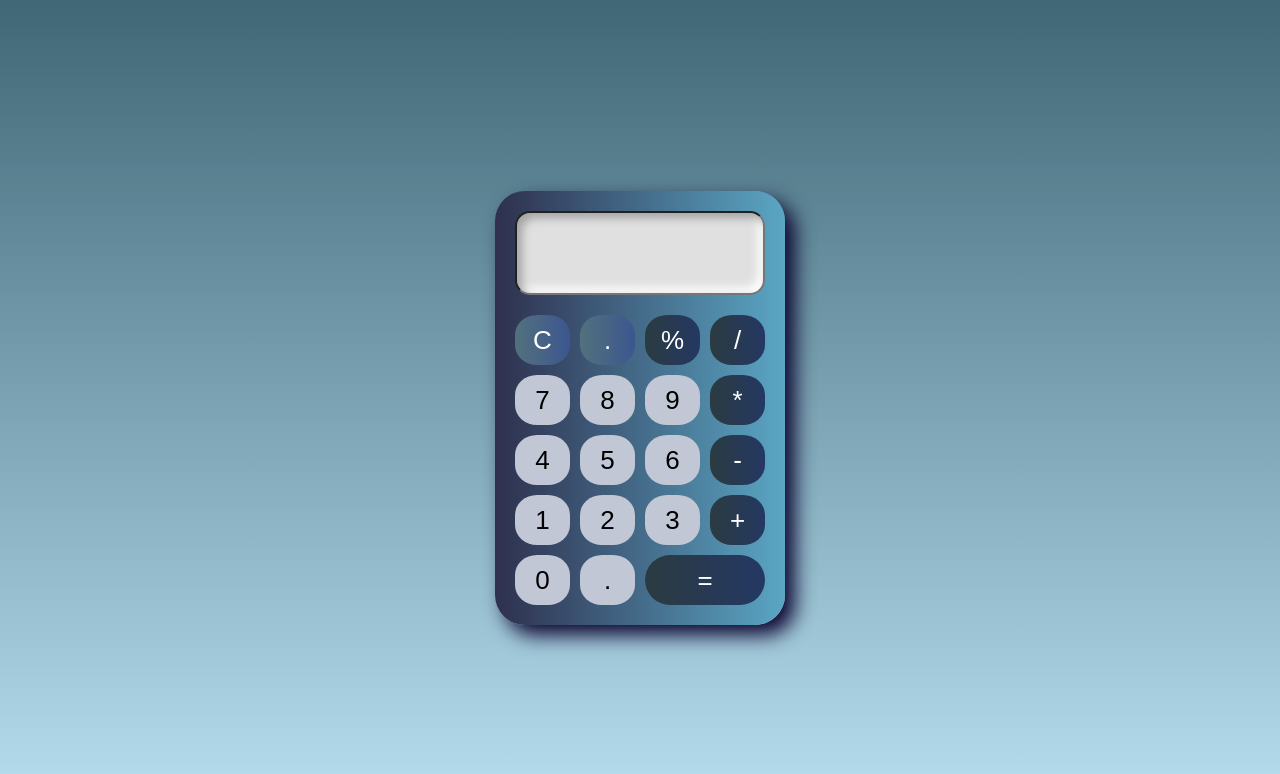
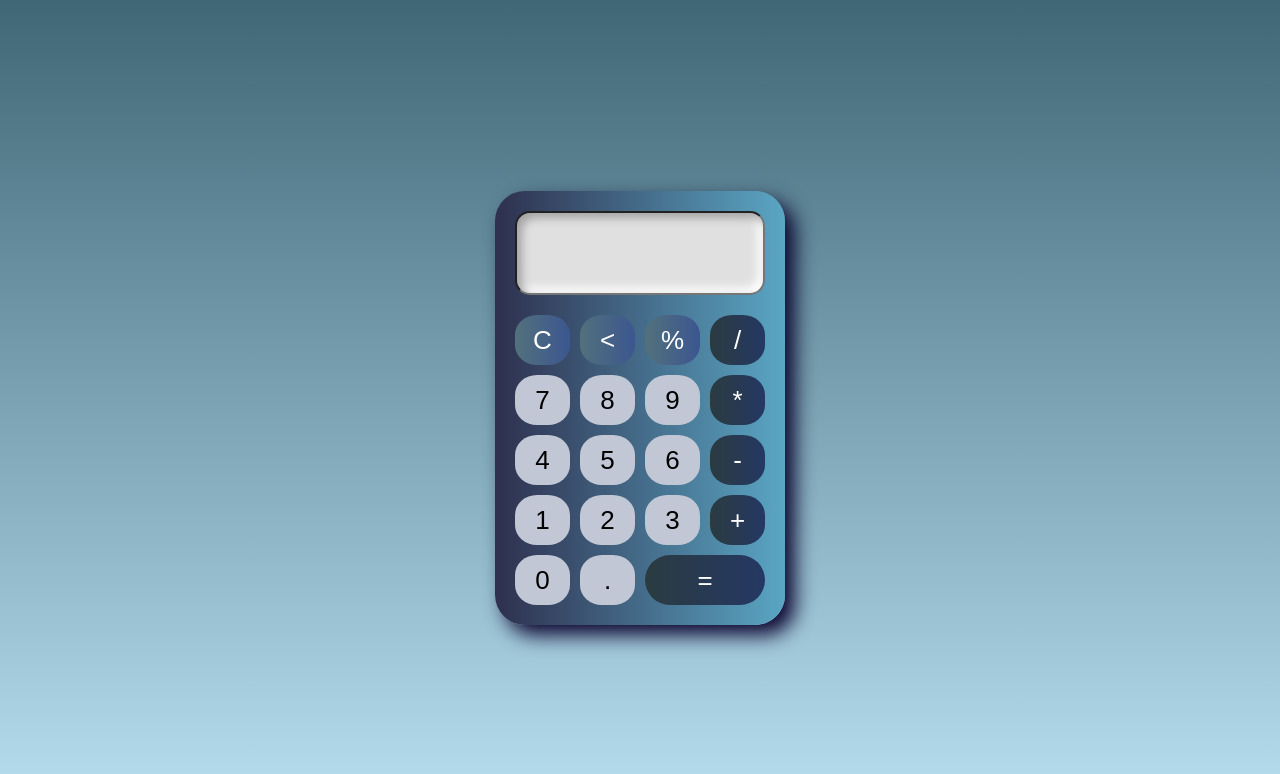
Before and after one commit to vvianaxyz/CalculadoraJS, a plain HTML site: page calculadorajs/index.html in a window 1280 px wide. Drawn offline with Linux system fonts and the light colour scheme.

Commit message:
Update index.html
Replaced the appendNumber function call for the back button.

```diff
--- a/calculadorajs/index.html
+++ b/calculadorajs/index.html
@@ -16,8 +16,8 @@
 
   <div class="teclas">
     <button class="acoes" onclick="clearDisplay()">C</button>
-    <button class="acoes" onclick="appendNumber('.')">.</button>
-    <button class="operador" onclick="appendNumber('%')">%</button>
+    <button class="acoes" onclick="back()"><</button>
+    <button class="acoes" onclick="appendOperation('%')">%</button>
     <button class="operador" onclick="appendOperation('/')">/</button>
 
     <button onclick="appendNumber('7')">7</button>
```
